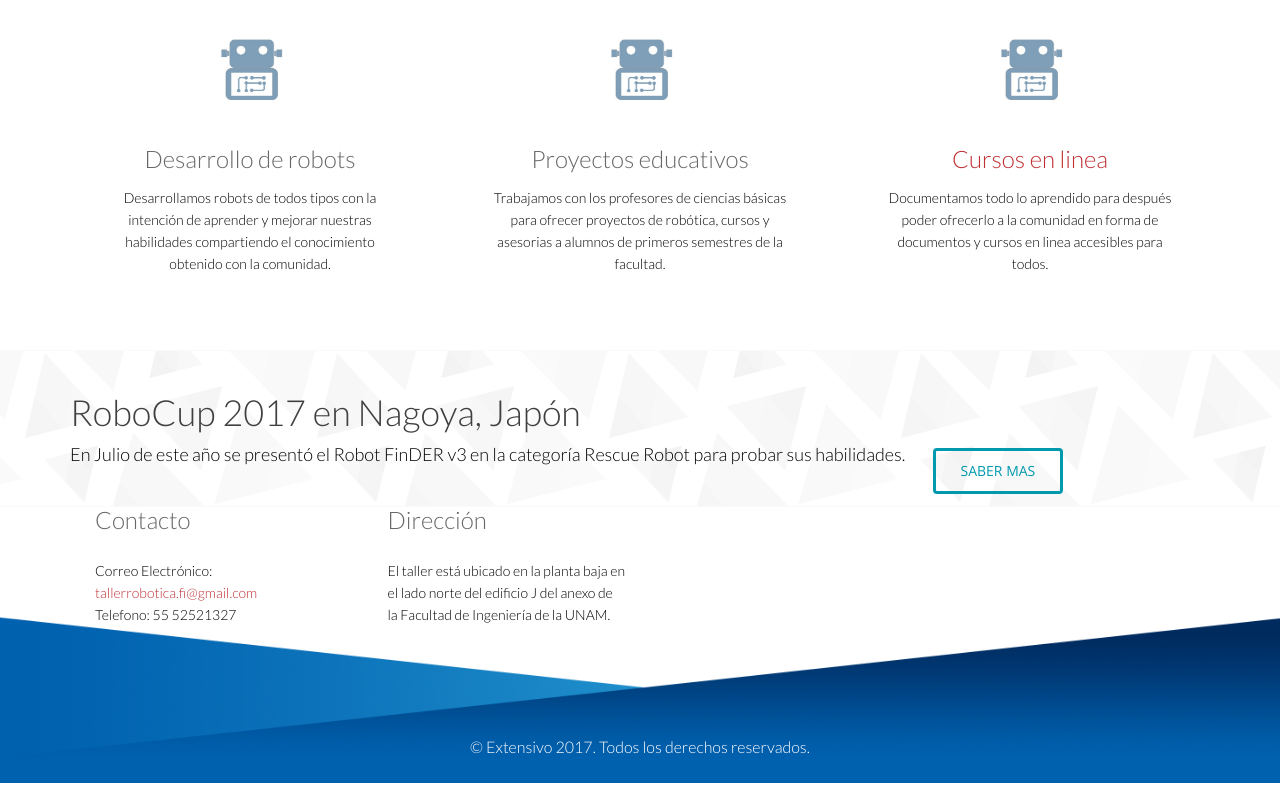
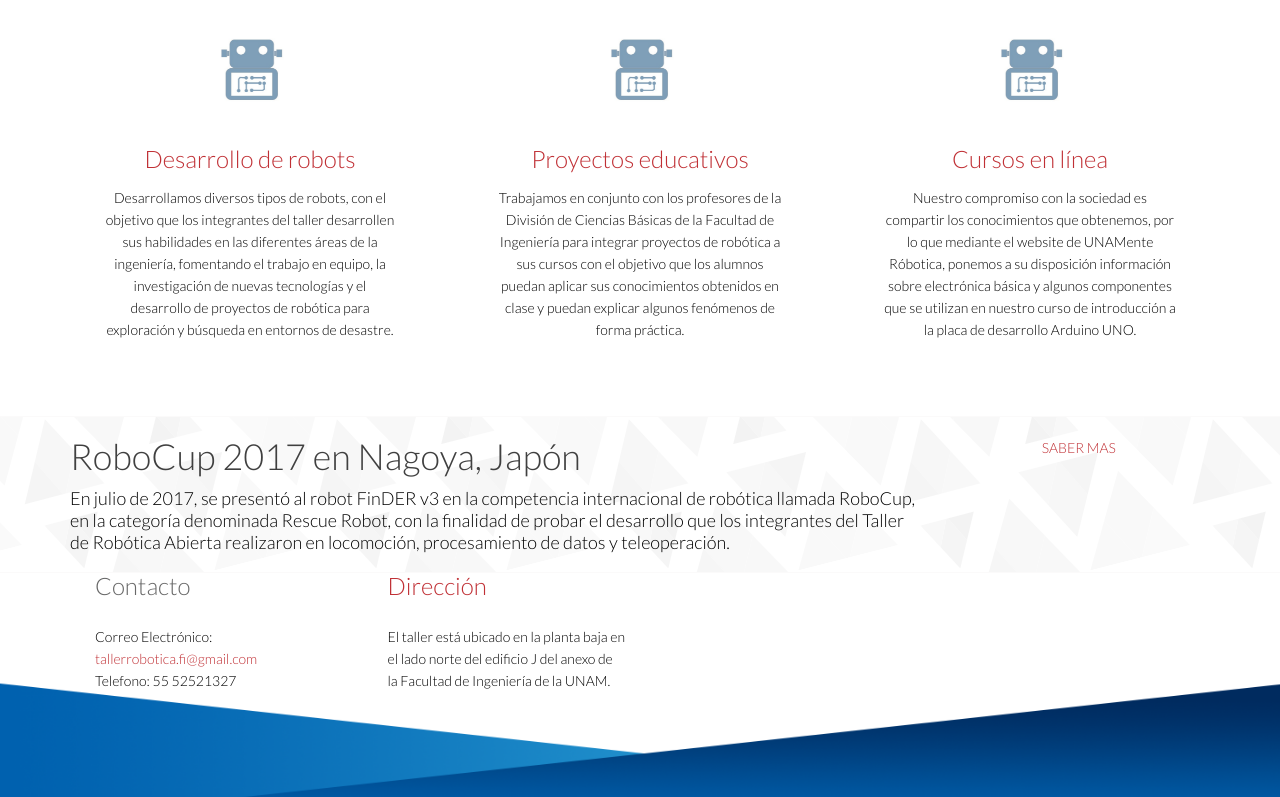
Before and after one commit to TallerRoboticaUNAM/WEBpage, a plain HTML site: page index.html in a window 1280 px wide. Shown: the part 611-1408 px from the top of the page. Drawn offline with nearby package versions, Linux system fonts and the light colour scheme.

Commit message:
Actualización de la página principal
Se modificó el texto de los tres rubros y se puso link a éstos a "próximamente":
-Desarrollo de Robots
-Proyectos Educativos
-Curso en línea

También se modificó la descripción de la participación de la RoboCup

Además se linkeo la Ubicación con la ubicacion mediante link en Google Maps.

```diff
--- a/index.html
+++ b/index.html
@@ -113,8 +113,8 @@
                         <div class="wow scaleIn" data-wow-duration="500ms" data-wow-delay="300ms">
                             <img src="images/home/TRA.jpg" alt="">
                         </div>
-                        <h2>Desarrollo de robots</h2>
-                        <p>Desarrollamos robots de todos tipos con la intención de aprender y mejorar nuestras habilidades compartiendo el conocimiento obtenido con la comunidad.</p>
+                        <h2><a href="proximamente.html">Desarrollo de robots</a></h2>
+                        <p>Desarrollamos diversos tipos de robots, con el objetivo que los integrantes del taller desarrollen sus habilidades en las diferentes áreas de la ingeniería, fomentando el trabajo en equipo, la investigación de nuevas tecnologías y el desarrollo de proyectos de robótica para exploración y búsqueda en entornos de desastre.</p>
                     </div>
                 </div>
                 <div class="col-sm-4 text-center padding wow fadeIn" data-wow-duration="1000ms" data-wow-delay="600ms">
@@ -122,8 +122,8 @@
                         <div class="wow scaleIn" data-wow-duration="500ms" data-wow-delay="600ms">
                             <img src="images/home/TRA.jpg" alt="">
                         </div>
-                        <h2>Proyectos educativos</h2>
-                        <p>Trabajamos con los profesores de ciencias básicas para ofrecer proyectos de robótica, cursos y asesorias a alumnos de primeros semestres de la facultad.</p>
+                        <h2><a href="proximamente.html">Proyectos educativos</a></h2>
+                        <p>Trabajamos en conjunto con los profesores de la División de Ciencias Básicas de la Facultad de Ingeniería para integrar proyectos de robótica a sus cursos con el objetivo que los alumnos puedan aplicar sus conocimientos obtenidos en clase y puedan explicar algunos fenómenos de forma práctica. </p>
                     </div>
                 </div>
                 <div class="col-sm-4 text-center padding wow fadeIn" data-wow-duration="1000ms" data-wow-delay="900ms">
@@ -131,8 +131,8 @@
                         <div class="wow scaleIn" data-wow-duration="500ms" data-wow-delay="900ms">
                             <img src="images/home/TRA.jpg" alt="">
                         </div>
-                        <h2><a href="https://sites.google.com/site/unameneterobotica/">Cursos en linea</a></h2>
-                        <p>Documentamos todo lo aprendido para después poder ofrecerlo a la comunidad en forma de documentos y cursos en linea accesibles para todos.</p>
+                        <h2><a href="https://sites.google.com/site/unameneterobotica/">Cursos en línea</a></h2>
+                        <p>Nuestro compromiso con la sociedad es compartir los conocimientos que obtenemos, por lo que mediante el website de UNAMente Róbotica, ponemos a su disposición información sobre electrónica básica y algunos componentes que se utilizan en nuestro curso de introducción a la placa de desarrollo Arduino UNO.</p>
                     </div>
                 </div>
             </div>
@@ -147,11 +147,11 @@
                     <div class="action take-tour">
                         <div class="col-sm-9 wow fadeInLeft" data-wow-duration="500ms" data-wow-delay="300ms">
                             <h1 class="title">RoboCup 2017 en Nagoya, Japón</h1>
-                            <p>En Julio de este año se presentó el Robot FinDER v3 en la categoría Rescue Robot para probar sus habilidades.</p>
+                            <p>En julio de 2017, se presentó al robot FinDER v3 en la competencia internacional de robótica llamada RoboCup, en la categoría denominada Rescue Robot, con la finalidad de probar el desarrollo que los integrantes del Taller de Robótica Abierta realizaron en locomoción, procesamiento de datos y teleoperación.</p>
                         </div>
                         <div class="col-sm-3 text-center wow fadeInRight" data-wow-duration="500ms" data-wow-delay="300ms">
                             <div class="tour-button">
-                                <a href="#" class="btn btn-common">SABER MAS</a>
+                                <a href="http://dcb.fi-c.unam.mx/TallerRobotica/proximamente.html">SABER MAS</a>
                              </div>
                         </div>
                     </div>
@@ -178,7 +178,7 @@
                 </div>
                 <div class="col-md-3 col-sm-6">
                     <div class="contact-info bottom">
-                        <h2>Dirección</h2>
+                        <h2><a href="https://goo.gl/maps/RKN3zTedm3ZFWgLy9">Dirección</a></h2>
                         <address>
                         El taller está ubicado en la planta baja en el lado norte del edificio J del anexo de la Facultad de Ingeniería de la UNAM.
                         </address>
```
